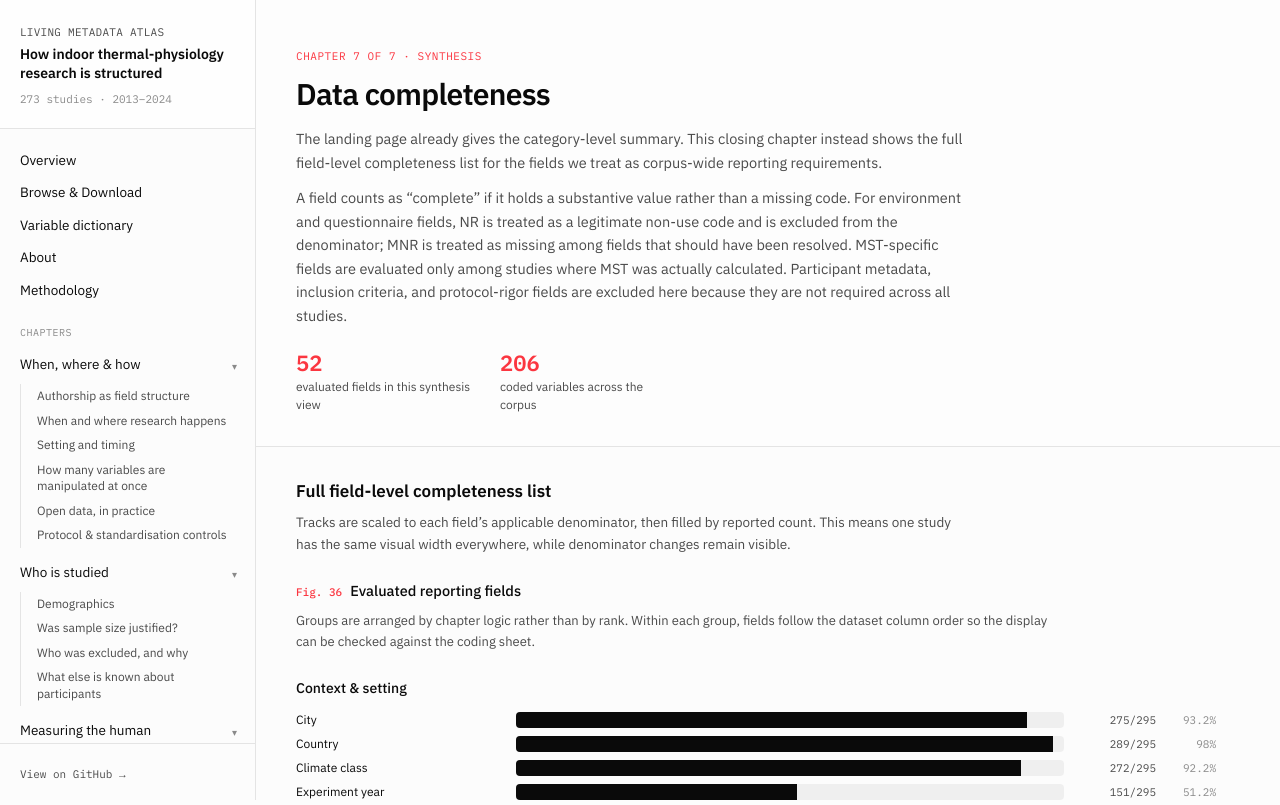
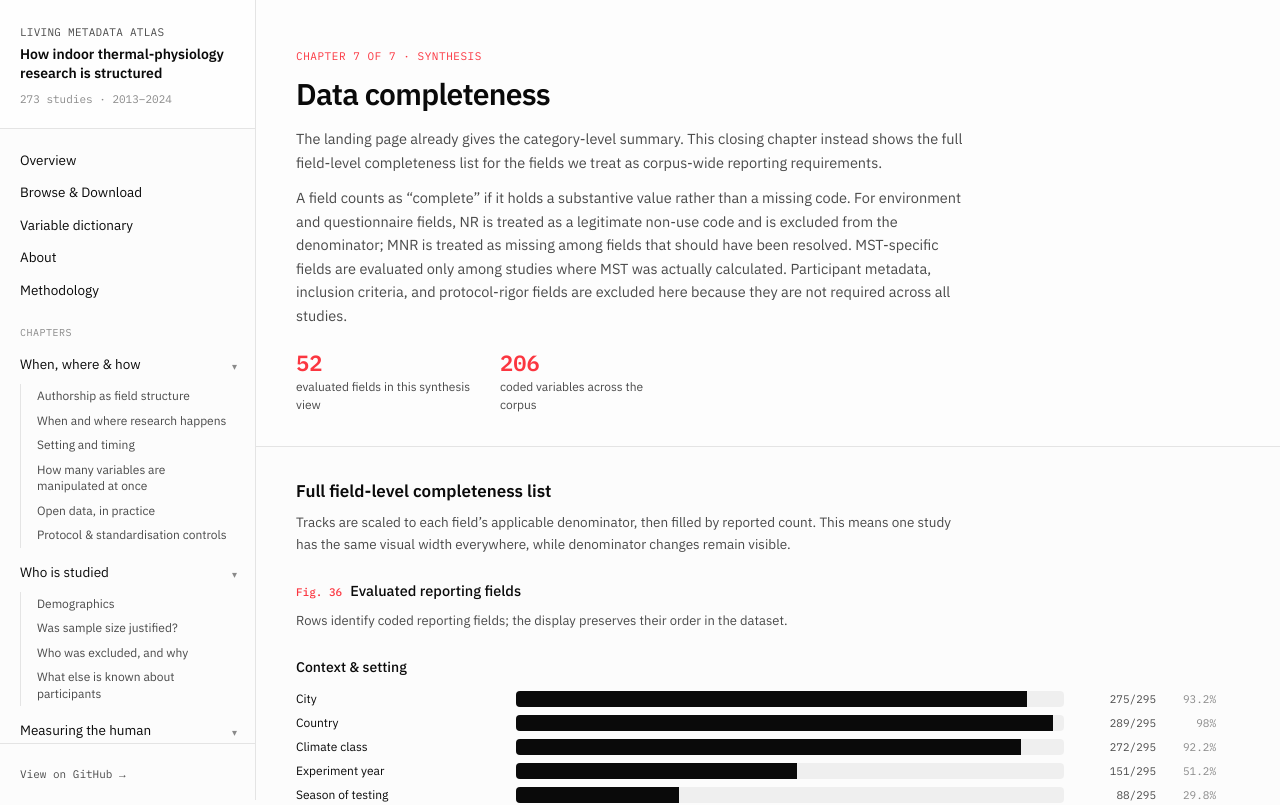
Before and after one commit to bilgekobas/indoor-thermal-physiology-metadata-atlas, a React (Vite) app: page /reporting in a window 1280 px wide. Shown: the top 805 px of the page. Built offline with nearby package versions, Linux system fonts and the light colour scheme.

Commit message:
Edit atlas figure commentary to stay within displayed evidence

```diff
--- a/src/pages/ChapterReporting.jsx
+++ b/src/pages/ChapterReporting.jsx
@@ -67,7 +67,7 @@ export default function ChapterReporting({ data }) {
       />
 
       <ChapterSection title="Full field-level completeness list" intro="Tracks are scaled to each field’s applicable denominator, then filled by reported count. This means one study has the same visual width everywhere, while denominator changes remain visible.">
-        <FigureCard figNumber={figNum('reporting-fields')} title="Evaluated reporting fields" plotWidth={980} commentary="Groups are arranged by chapter logic rather than by rank. Within each group, fields follow the dataset column order so the display can be checked against the coding sheet.">
+        <FigureCard figNumber={figNum('reporting-fields')} title="Evaluated reporting fields" plotWidth={980} commentary="Rows identify coded reporting fields; the display preserves their order in the dataset.">
           <div className="space-y-8 max-w-5xl">
             {groups.map(([group, obj]) => (
               <FieldCompletenessGroup key={group} title={group} rows={obj.fields} maxDenominator={maxDenominator} />
```
